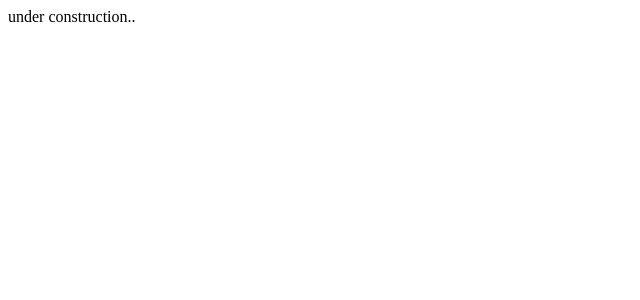
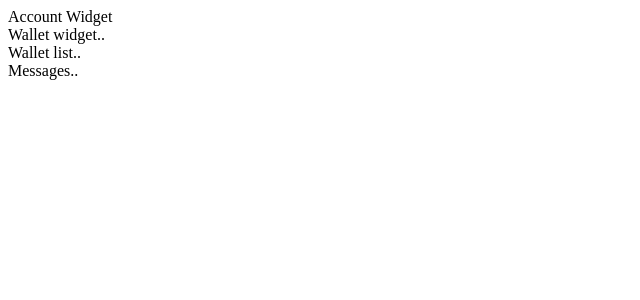
Before and after one commit to wtait/contract-wallets-demo, a React (Create React App) app in the folder packages/react-app/: page / in a window 1280 px wide. Shown: the top 300 px of the page, without its empty margins (0-640 px from the left). Built offline with nearby package versions, Linux system fonts and the light colour scheme; the HTML template or start-up script is replaced by a standard one.

Commit message:
loads all initial components onto page

```diff
--- a/packages/react-app/src/components/Account.jsx
+++ b/packages/react-app/src/components/Account.jsx
@@ -0,0 +1,7 @@
+import React from "react";
+
+const Account = () => {
+  return <div>Account Widget</div>;
+};
+
+export default Account;
--- a/packages/react-app/src/components/App.jsx
+++ b/packages/react-app/src/components/App.jsx
@@ -1,7 +1,18 @@
 import React from "react";
+import Account from "./Account";
+import Wallet from "./Wallet";
+import WalletList from "./WalletList";
+import MessageList from "./MessageList";
 
 const App = () => {
-  return <div>under construction..</div>;
+  return (
+    <div>
+      <Account />
+      <Wallet />
+      <WalletList />
+      <MessageList />
+    </div>
+  );
 };
 
 export default App;
--- a/packages/react-app/src/components/MessageList.jsx
+++ b/packages/react-app/src/components/MessageList.jsx
@@ -0,0 +1,7 @@
+import React from "react";
+
+const MessageList = () => {
+  return <div>Messages..</div>;
+};
+
+export default MessageList;
--- a/packages/react-app/src/components/Wallet.jsx
+++ b/packages/react-app/src/components/Wallet.jsx
@@ -0,0 +1,7 @@
+import React from "react";
+
+const Wallet = () => {
+  return <div>Wallet widget..</div>;
+};
+
+export default Wallet;
--- a/packages/react-app/src/components/WalletList.jsx
+++ b/packages/react-app/src/components/WalletList.jsx
@@ -0,0 +1,7 @@
+import React from "react";
+
+const WalletList = () => {
+  return <div>Wallet list..</div>;
+};
+
+export default WalletList;
```
